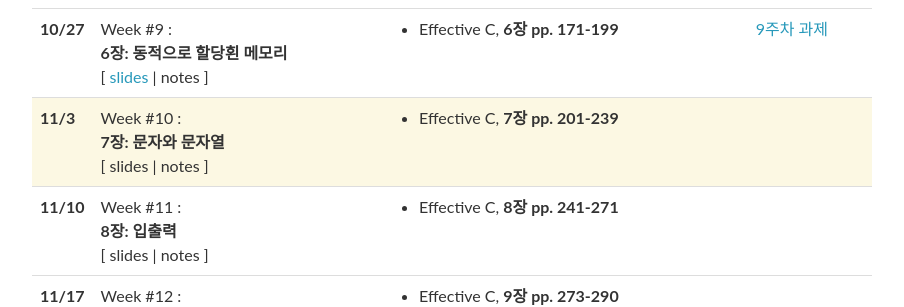
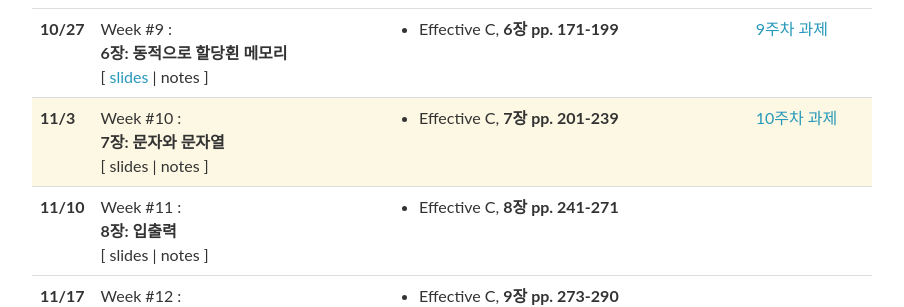
Before and after one commit to 2023-aaronkr/hb-c, a Jekyll site: the page built from _pages/lectures.md, in a window 1280 px wide and 900 px high, scrolled down 765 px. Shown: the part 152-459 px from the top of the window, without its empty margins (188-1092 px from the left). Built offline with Jekyll 4.4.1, drawn with Linux system fonts in a browser that asks for light colours; nearby versions of some CDN libraries; comment, search, counter and statistics services are not loaded.

Commit message:
Update lectures.yml

```diff
--- a/_data/lectures.yml
+++ b/_data/lectures.yml
@@ -85,7 +85,8 @@
     <strong>7장: 문자와 문자열</strong>
   slides:
   readings: Effective C, <strong>7장 pp. 201-239</strong>
-  logistics:
+  logistics: >
+    <a href="https://classroom.github.com/a/UX_-wHo2">10주차 과제</a>
 
 - date: 11/10
   week: 11
```
